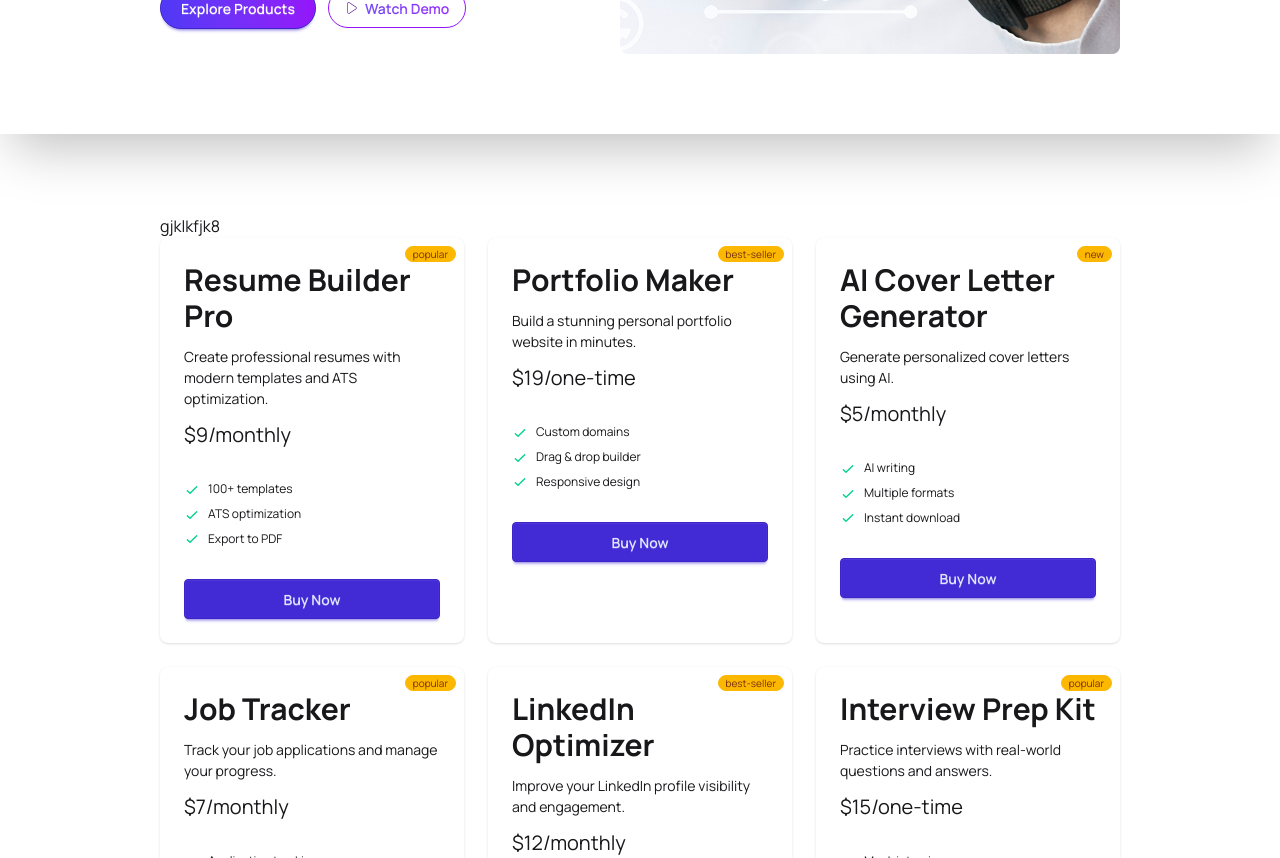
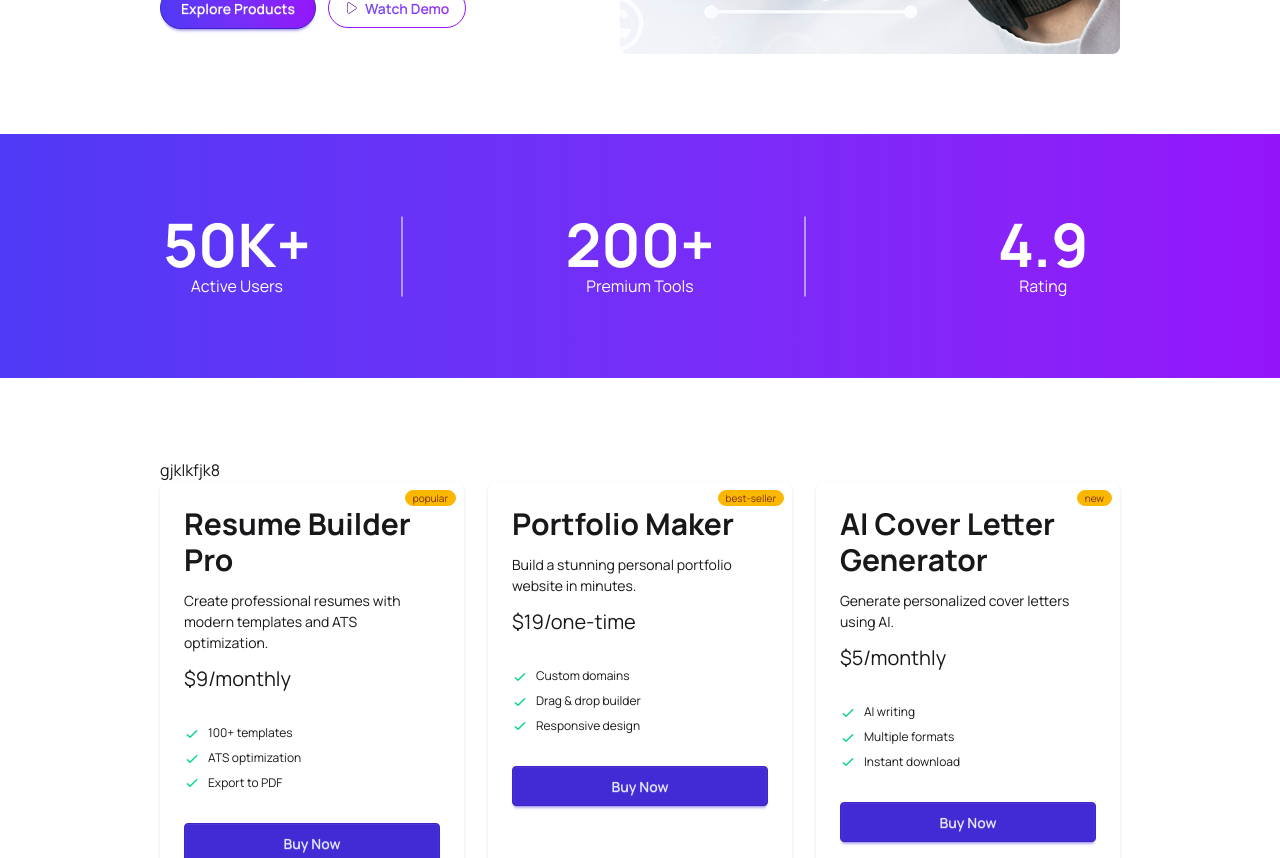
Before and after one commit to Abdur-Rahim-web/Digitools-platform, a React (Vite) app: page / in a window 1280 px wide. Shown: the part 680-1538 px from the top of the page. Built offline with nearby package versions, Linux system fonts and the light colour scheme.

Commit message:
added stats component.

```diff
--- a/src/App.jsx
+++ b/src/App.jsx
@@ -1,10 +1,11 @@
 import './App.css'
 import Navbar from './Component/Navbar/Navbar'
 import Banner from './Component/Banner/Banner'
+import Stats from './Component/Stats/Stats';
+import { Suspense } from 'react';
 import AllCard from './Component/AllCards/AllCard';
 import Steps from './Component/Steps/Steps';
 import Footer from './Component/Footer/Footer';
-import { Suspense } from 'react';
 
 
 const fetchTools = async() => {
@@ -20,6 +21,7 @@ function App() {
     <>
       <Navbar/>
       <Banner/>
+      <Stats/>
       <Suspense fallback={<span className="loading loading-spinner loading-xl"></span>}>
       <AllCard toolsPromise={toolsPromise}/>
       </Suspense>
--- a/src/Component/Navbar/Navbar.jsx
+++ b/src/Component/Navbar/Navbar.jsx
@@ -7,7 +7,7 @@ const Navbar = () => {
         <div className='navbar flex justify-between items-center shadow-2xl mx-auto lg:px-40'>
             <h2 className='font-bold text-2xl bg-linear-to-r from-[#4F39F6] to-[#9514FA] bg-clip-text text-transparent'>DigiTools</h2>
 
-            <div className='space-x-6 hidden'>
+            <div className='space-x-6 hidden md:flex lg:flex'>
                 <a href="">Products</a>
                 <a href="">Features</a>
                 <a href="">Pricing</a>
--- /dev/null
+++ b/src/Component/Stats/Stats.jsx
@@ -0,0 +1,28 @@
+import React from 'react';
+
+const Stats = () => {
+    return (
+        <div className='grid md:grid-cols-5 lg:grid-cols-5 gap-12 text-center flex-row items-center bg-linear-to-r from-[#4F39F6] to-[#9514FA] text-white px-5 md:px-20 lg:px-40 mx-auto py-20'>
+            <div>
+                <h2 className='font-bold text-6xl'>50K+</h2>
+                <p>Active Users</p>
+            </div>
+
+             <hr className='rotate-90 w-20 hidden md:flex'/>
+
+            <div>
+                <h2 className='font-bold text-6xl'>200+</h2>
+                <p>Premium Tools</p>
+            </div>
+
+             <hr className='rotate-90 w-20 hidden md:flex'/>
+
+            <div>
+                <h2 className='font-bold text-6xl'>4.9</h2>
+                <p>Rating</p>
+            </div>
+        </div>
+    );
+};
+
+export default Stats;
```
